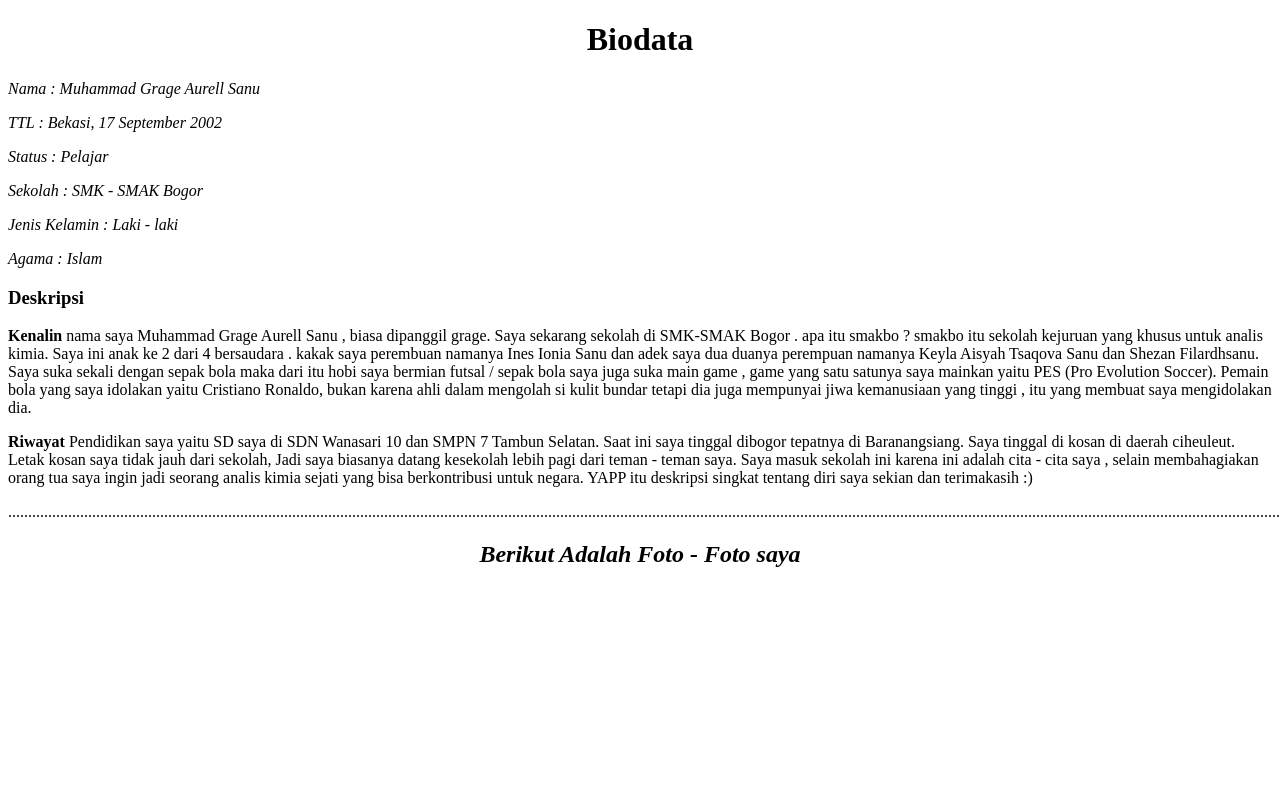
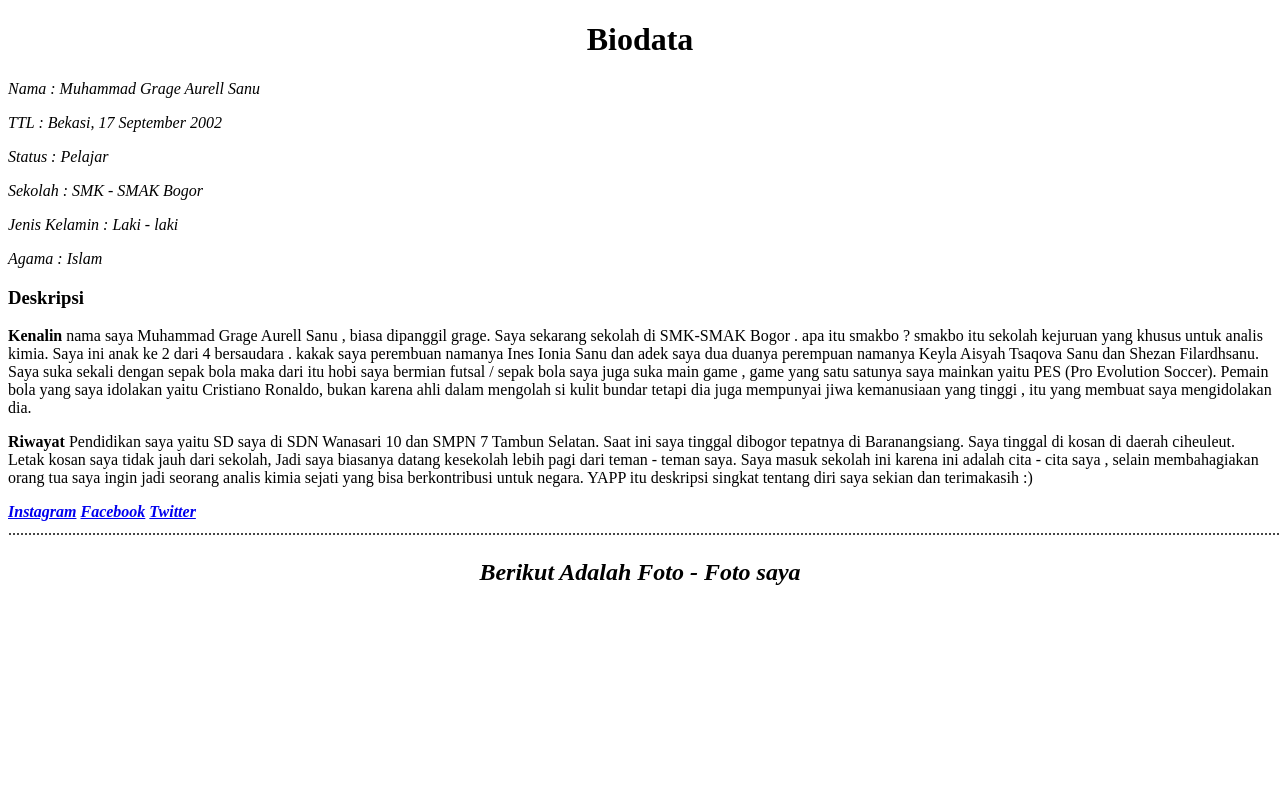
Before and after one commit to Gragesanu/Gragesanu.github.io, a plain HTML site: page index.html in a window 1280 px wide. Shown: the top 800 px of the page. Drawn offline with Linux system fonts and the light colour scheme.

Commit message:
Update index.html

```diff
--- a/index.html
+++ b/index.html
@@ -17,6 +17,9 @@
 	<p> <strong>Kenalin</strong> nama saya Muhammad Grage Aurell Sanu , biasa dipanggil grage. Saya sekarang sekolah di SMK-SMAK Bogor . apa itu smakbo ? smakbo itu sekolah kejuruan yang khusus untuk analis kimia. Saya ini anak ke 2 dari 4 bersaudara . kakak saya perembuan namanya Ines Ionia Sanu dan adek saya dua duanya perempuan namanya Keyla Aisyah Tsaqova Sanu dan Shezan Filardhsanu. Saya suka sekali dengan sepak bola maka dari itu hobi saya bermian futsal / sepak bola saya juga suka main game , game yang satu satunya saya mainkan yaitu PES (Pro Evolution Soccer). Pemain bola yang saya idolakan yaitu Cristiano Ronaldo, bukan karena ahli dalam mengolah si kulit bundar tetapi dia juga mempunyai jiwa kemanusiaan yang tinggi , itu yang membuat saya mengidolakan dia.</p>
 
 <p><b>Riwayat</b> Pendidikan saya yaitu SD saya di SDN Wanasari 10 dan SMPN 7 Tambun Selatan. Saat ini saya tinggal dibogor tepatnya di Baranangsiang. Saya tinggal di kosan di daerah ciheuleut. Letak kosan saya tidak jauh dari sekolah, Jadi saya biasanya datang kesekolah lebih pagi dari teman - teman saya. Saya masuk sekolah ini karena ini adalah cita - cita saya , selain membahagiakan orang tua saya ingin jadi seorang analis kimia sejati yang bisa berkontribusi untuk negara. YAPP itu deskripsi singkat tentang diri saya sekian dan terimakasih :)</p>
+<a href="https://www.instagram.com/gragesanu/"><strong><em>Instagram</em></strong></a>
+<a href="http://facebook.com/grage17"><strong><em>Facebook</em></strong></a>
+<a href="https://twitter.com/grage_sanu"><strong><em>Twitter</em></strong></a>
 .......................................................................................................................................................................................................................................................................................................................................................................................................................................
 	<center><h2><em>Berikut Adalah Foto - Foto saya</em></h2></center>
 	<center><img src="Colorful.png"></center>
```
